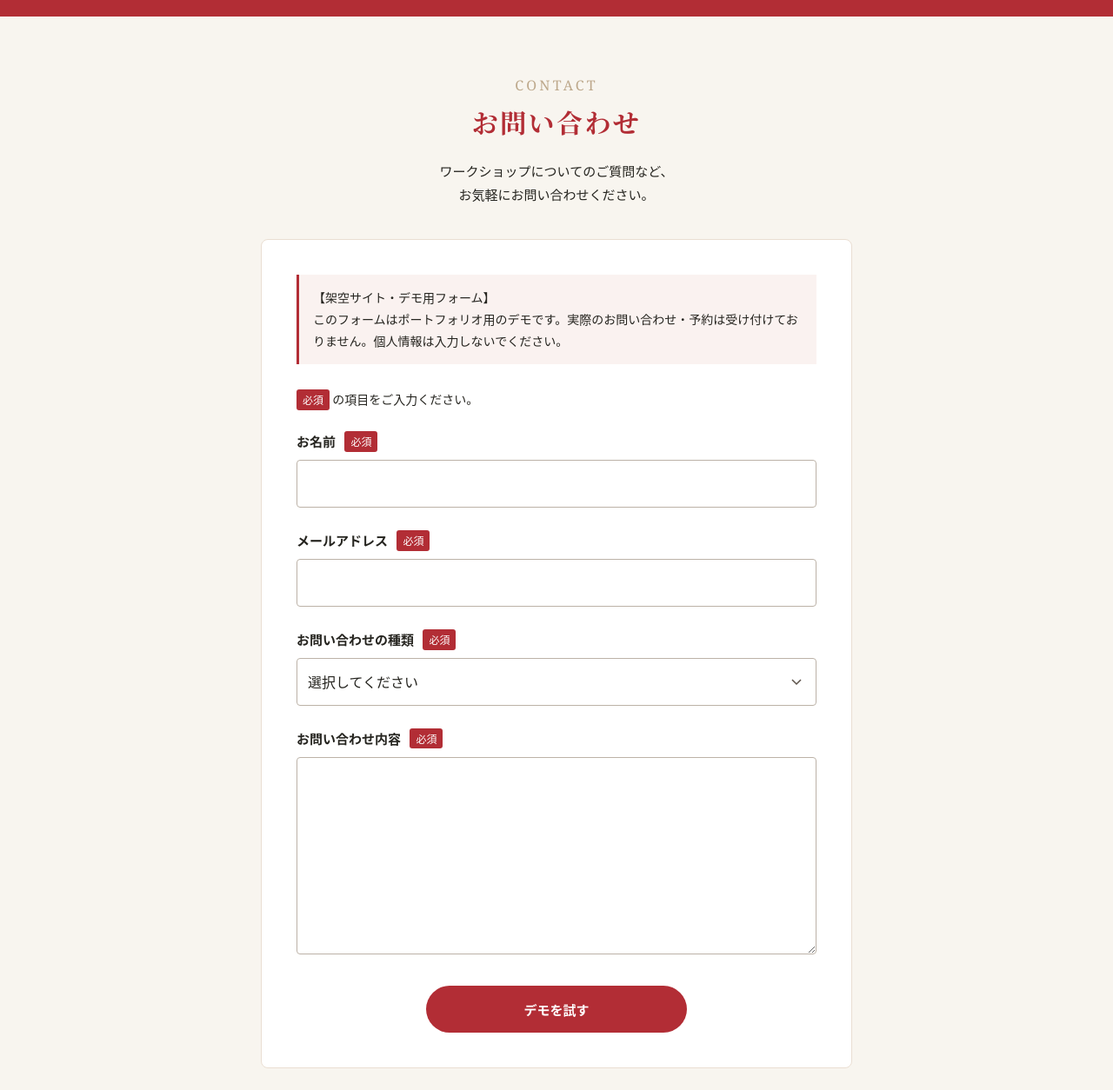
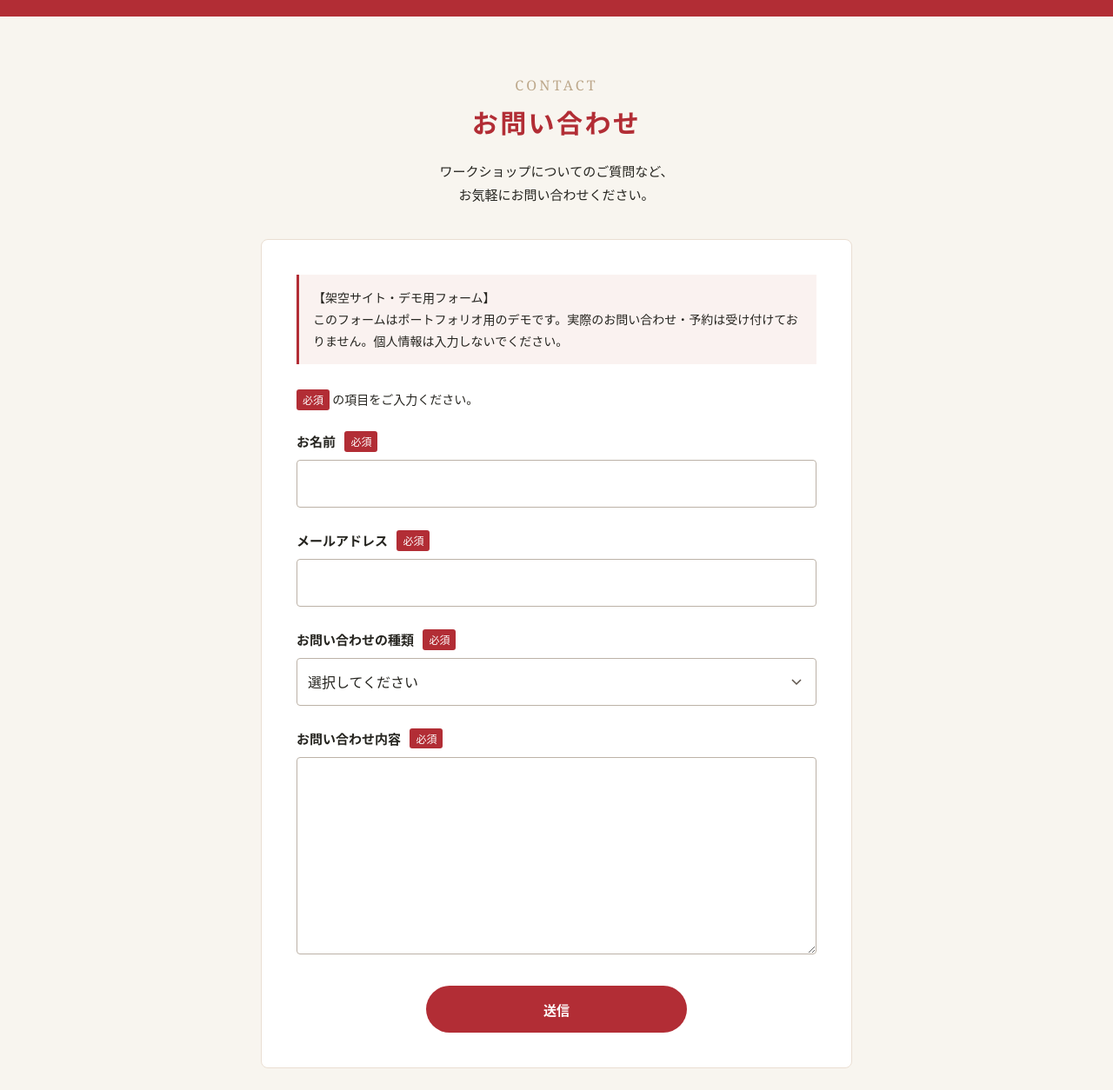
Before and after one commit to takahashimiyo/Workshop_lp, a plain HTML site: page contact.html in a window 1280 px wide. Shown: the part 46-1300 px from the top of the page at 87% size. Drawn offline with Linux system fonts and the light colour scheme.

Commit message:
修正_お問い合わせフォームのテキスト・フォント

```diff
--- a/contact.html
+++ b/contact.html
@@ -46,7 +46,7 @@
           <label for="message">お問い合わせ内容 <span>必須</span></label>
           <textarea id="message" name="message" rows="7" required></textarea>
         </div>
-        <button class="contact-submit" type="button" id="contact-demo">デモを試す</button>
+        <button class="contact-submit" type="button" id="contact-demo">送信</button>
         <p class="contact-result" id="contact-result" role="status" tabindex="-1" hidden></p>
         <noscript><p class="contact-noscript">デモを試すにはJavaScriptを有効にしてください。</p></noscript>
       </form>
--- a/css/contact.css
+++ b/css/contact.css
@@ -6,7 +6,7 @@
 .contact-main { padding: 68px 20px 80px; }
 .contact-intro { text-align: center; }
 .contact-eyebrow { color: #bda88b; font: 400 16px/1.4 Georgia, serif; letter-spacing: .2em; }
-.contact-intro h1 { margin: 8px 0 20px; color: var(--red); font: 700 30px/1.5 var(--serif); letter-spacing: .08em; }
+.contact-intro h1 { margin: 8px 0 20px; color: var(--red); font: 700 30px/1.5 var(--sans); letter-spacing: .08em; }
 .contact-intro > p:last-child { font-size: 15px; }
 .contact-card { max-width: 680px; margin: 38px auto 0; padding: 40px; border: 1px solid #eaded2; border-radius: 8px; background: #fff; }
 .contact-notice { padding: 14px 16px; border-left: 3px solid var(--red); background: #faf2f0; font-size: 14px; }
```
